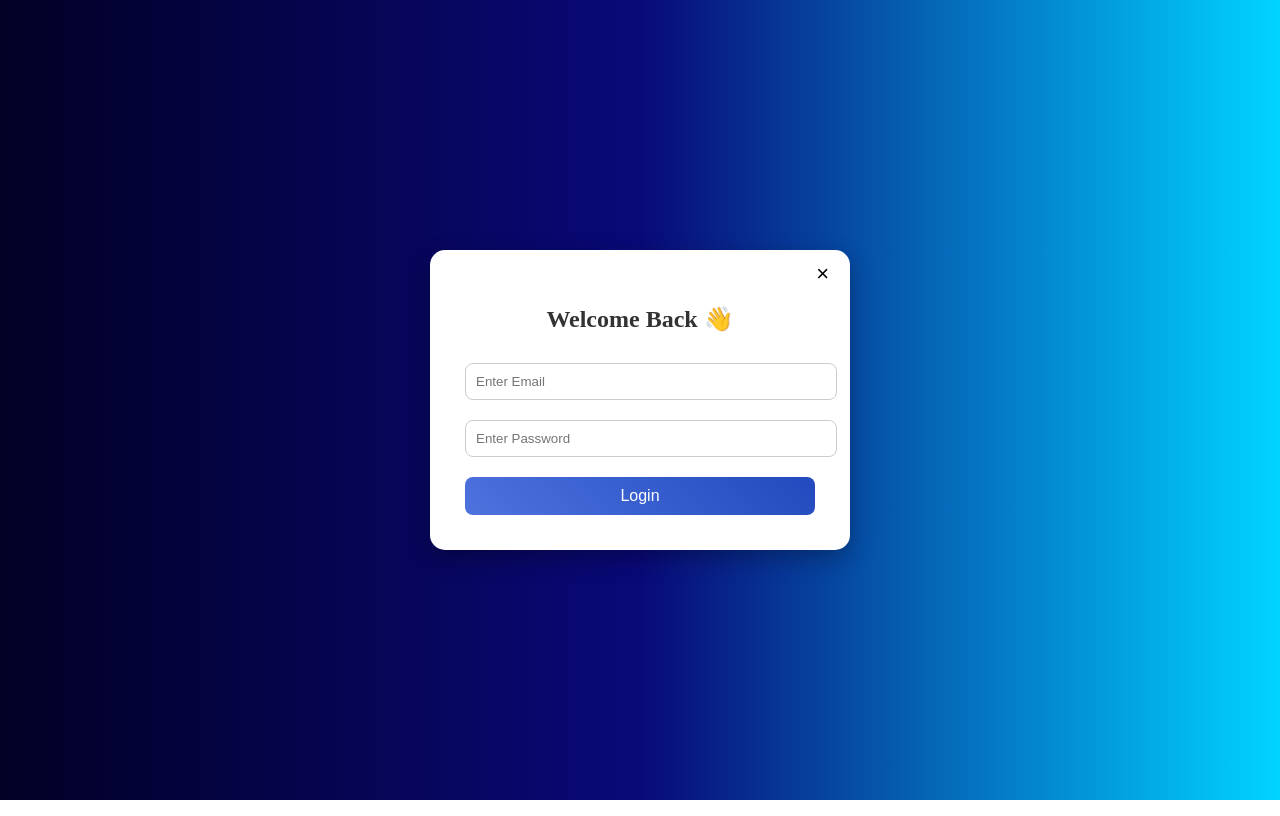
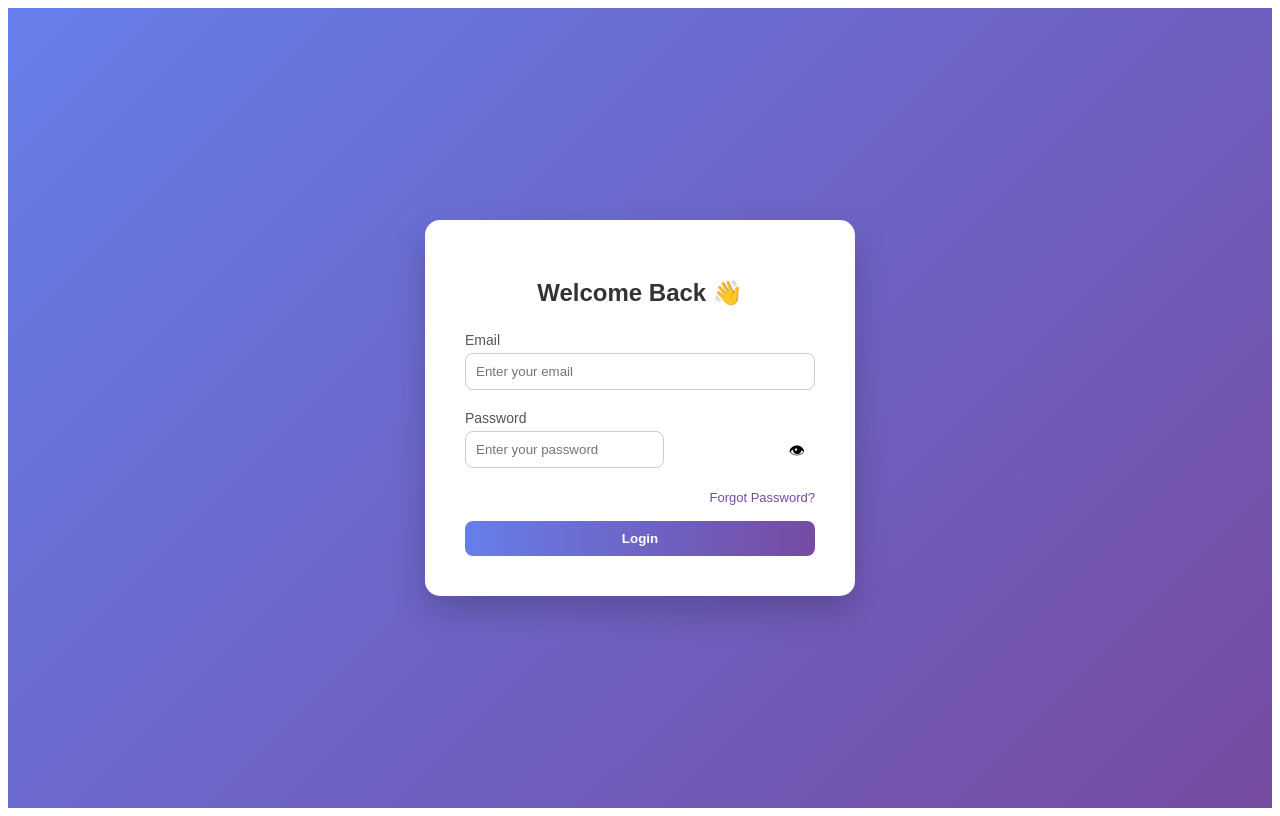
Before and after one commit to PratikshaPurkar2004/Roomify_Project, a React (Vite) app in the folder frontend/: page /login in a window 1280 px wide. Built offline with nearby package versions, Linux system fonts and the light colour scheme.

Commit message:
23-02-2026

```diff
--- a/frontend/src/App.jsx
+++ b/frontend/src/App.jsx
@@ -1,98 +1,31 @@
-import React from "react";
-import { Routes, Route, Navigate } from "react-router-dom";
+// import React from "react";
 
-import Welcome from "./Component/Welcome";
-import Login from "./Component/Login";
-import Registration from "./Component/Registration";
-
-import Dashboard from "./pages/Dashboard";
-import Profile from "./pages/Profile";
-import FindRoommates from "./pages/FindRoommates";
-
-import Requests from "./pages/Requests";
-import Subscription from "./pages/Subscription";
-
-import Header from "./Component/Header";
-import Sidebar from "./Component/Sidebar";
-import Footer from "./Component/Footer";
-import "./App.css";
+// import Routing from "./Routing/Routing";
+// import Welcome from "./Component/Welcome";
+// import Login from "./Component/Login";
+// import Forgot from "./Component/Forgot";
+// import Registration from "./Component/Registration";
 
 
+// export default function App() {
+//   return (
+//     <div>
+//       <Welcome/>
+//       <Login/>
+//       <Forgot/>
+//       <Registration/>
+//       <Routing />
+
+//     </div>
+
+//   );
+// }
+
+
+
+
+import Routing from "./Routing/Routing";
+
 export default function App() {
-  return (
-    <Routes>
-
-      <Route path="/" element={<Welcome />} />
-      <Route path="/login" element={<Login />} />
-      <Route path="/signup" element={<Registration />} />
-
-      <Route path="/dashboard" element={
-        <>
-          <Header />
-          <div className="layout">
-            <Sidebar />
-            <div className="content">
-              <Dashboard />
-            </div>
-          </div>
-          <Footer />
-        </>
-      } />
-
-      <Route path="/profile" element={
-        <>
-          <Header />
-          <div className="layout">
-            <Sidebar />
-            <div className="content">
-              <Profile />
-            </div>
-          </div>
-          <Footer />
-        </>
-      } />
-
-      <Route path="/Find" element={
-        <>
-          <Header />
-          <div className="layout">
-            <Sidebar />
-            <div className="content">
-              <FindRoommates />
-            </div>
-          </div>
-          <Footer />
-        </>
-      } />
-
-      <Route path="/requests" element={
-        <>
-          <Header />
-          <div className="layout">
-            <Sidebar />
-            <div className="content">
-              <Requests />
-            </div>
-          </div>
-          <Footer />
-        </>
-      } />
-
-      <Route path="/subscribe" element={
-        <>
-          <Header />
-          <div className="layout">
-            <Sidebar />
-            <div className="content">
-              <Subscription />
-            </div>
-          </div>
-          <Footer />
-        </>
-      } />
-
-      <Route path="*" element={<Navigate to="/" />} />
-
-    </Routes>
-  );
+  return <Routing />;
 }
--- /dev/null
+++ b/frontend/src/Component/Forgot.jsx
@@ -0,0 +1,35 @@
+import React from "react";
+import "./Login.css";
+
+
+function Forgot() {
+
+  const handleSubmit = (e) => {
+    e.preventDefault();
+    alert("Reset link sent!");
+  };
+
+  return (
+    <div className="login-container">
+      <div className="login-card">
+        <h2>Reset Password 🔐</h2>
+
+        <form onSubmit={handleSubmit}>
+          <div className="input-group">
+            <input
+              type="email"
+              placeholder="Enter your registered email"
+              required
+            />
+          </div>
+
+          <button type="submit" className="login-btn">
+            Send Reset Link
+          </button>
+        </form>
+      </div>
+    </div>
+  );
+}
+
+export default Forgot;
--- a/frontend/src/Component/Login.css
+++ b/frontend/src/Component/Login.css
@@ -1,89 +1,102 @@
-/* Background blur overlay */
-.modal-overlay {
-  position: fixed;
-  top: 0;
-  left: 0;
-  width: 100%;
-  height: 100%;
-  backdrop-filter: blur(8px);
-  background: linear-gradient(to right, #020024, #090979, #00d4ff);
+/* Full Page Background */
+.login-container {
+  height: 100vh;
   display: flex;
   justify-content: center;
   align-items: center;
+  background: linear-gradient(135deg, #667eea, #764ba2);
+  font-family: Arial, sans-serif;
 }
 
-/* Popup box */
-.login-modal {
+/* Card */
+.login-card {
   background: white;
-  padding: 35px;
+  padding: 40px;
+  width: 350px;
   border-radius: 15px;
-  width: 350px;
-  box-shadow: 0px 8px 25px rgba(0, 0, 0, 0.3);
-  animation: popup 0.3s ease-in-out;
-  position: relative;
+  box-shadow: 0 15px 35px rgba(0, 0, 0, 0.2);
+  transition: 0.4s;
 }
 
-/* Animation */
-@keyframes popup {
-  from {
-    transform: scale(0.8);
-    opacity: 0;
-  }
-  to {
-    transform: scale(1);
-    opacity: 1;
-  }
-}
-
-/* Close button */
-.close-btn {
-  position: absolute;
-  top: 10px;
-  right: 15px;
-  border: none;
-  background: none;
-  font-size: 22px;
-  cursor: pointer;
+.login-card:hover {
+  transform: scale(1.03);
 }
 
 /* Heading */
-.login-modal h2 {
+.login-card h2 {
   text-align: center;
-  margin-bottom: 20px;
+  margin-bottom: 25px;
   color: #333;
 }
 
-/* Input fields */
-.login-modal input {
-  width: 100%;
+/* Input Group */
+.input-group {
+  margin-bottom: 20px;
+  display: flex;
+  flex-direction: column;
+}
+
+.input-group label {
+  margin-bottom: 5px;
+  font-size: 14px;
+  color: #555;
+}
+
+.input-group input {
   padding: 10px;
-  margin: 10px 0;
   border-radius: 8px;
   border: 1px solid #ccc;
   outline: none;
   transition: 0.3s;
 }
 
-.login-modal input:focus {
-  border-color: #4a90e2;
-  box-shadow: 0 0 5px #4a90e2;
+.input-group input:focus {
+  border-color: #764ba2;
+  box-shadow: 0 0 5px rgba(118, 75, 162, 0.5);
 }
 
-/* Login button */
+/* Password Wrapper */
+.password-wrapper {
+  position: relative;
+}
+
+.toggle-password {
+  position: absolute;
+  right: 10px;
+  top: 8px;
+  cursor: pointer;
+}
+
+/* Forgot Password */
+.forgot {
+  text-align: right;
+  margin-bottom: 15px;
+}
+
+.forgot a {
+  text-decoration: none;
+  font-size: 13px;
+  color: #764ba2;
+}
+
+.forgot a:hover {
+  text-decoration: underline;
+}
+
+/* Button */
 .login-btn {
   width: 100%;
   padding: 10px;
   border: none;
-  background: linear-gradient(45deg, #4e73df, #224abe);
+  border-radius: 8px;
+  background: linear-gradient(to right, #667eea, #764ba2);
   color: white;
-  border-radius: 8px;
-  font-size: 16px;
+  font-weight: bold;
   cursor: pointer;
-  margin-top: 10px;
-  transition: 0.3s;
+  transition: 0.4s;
 }
 
 .login-btn:hover {
-  transform: scale(1.05);
-  opacity: 0.9;
+  background: linear-gradient(to right, #764ba2, #667eea);
+  box-shadow: 0 5px 15px rgba(0, 0, 0, 0.2);
 }
--- a/frontend/src/Component/Login.jsx
+++ b/frontend/src/Component/Login.jsx
@@ -1,66 +1,57 @@
 import React, { useState } from "react";
-import axios from "axios";
+import { Link } from "react-router-dom";
 import "./Login.css";
-import { Link } from "react-router-dom";
 
-const Login = ({ onClose }) => {
-  const [email, setEmail] = useState("");
-  const [password, setPassword] = useState("");
+function Login() {
+  const [showPassword, setShowPassword] = useState(false);
 
-  const handleSubmit = async (e) => {
+  const handleSubmit = (e) => {
     e.preventDefault();
-
-    try {
-      const res = await axios.post(
-        "http://localhost:5000/api/auth/login",
-        {
-          email,
-          password
-        }
-      );
-
-      alert("✅ Login Successful");
-      console.log(res.data);
-
-      onClose();  // close popup after login
-
-    } catch (err) {
-      alert("❌ Invalid Email or Password");
-      console.log(err);
-    }
+    alert("Login Clicked");
   };
 
   return (
-    <div className="modal-overlay">
-      <div className="login-modal">
-        <button className="close-btn" onClick={onClose}>×</button>
+    <div className="login-container">
+      <div className="login-card">
+        <h2>Welcome Back 👋</h2>
 
         <form onSubmit={handleSubmit}>
-          <h2>Welcome Back 👋</h2>
 
-          <input
-            type="email"
-            placeholder="Enter Email"
-            value={email}
-            onChange={(e) => setEmail(e.target.value)}
-            required
-          />
+          <div className="input-group">
+            <label>Email</label>
+            <input type="email" placeholder="Enter your email" required />
+          </div>
 
-          <input
-            type="password"
-            placeholder="Enter Password"
-            value={password}
-            onChange={(e) => setPassword(e.target.value)}
-            required
-          />
+          <div className="input-group">
+            <label>Password</label>
+            <div className="password-wrapper">
+              <input
+                type={showPassword ? "text" : "password"}
+                placeholder="Enter your password"
+                required
 
-          <button type="submit" className="login-btn">Login</button>
+              />
+              <span
+                className="toggle-password"
+                onClick={() => setShowPassword(!showPassword)}
+              >
+                👁
+              </span>
+            </div>
+          </div>
 
+          <div className="forgot">
+            <Link to="/forgot-password">Forgot Password?</Link>
+          </div>
+
+          <button type="submit" className="login-btn">
+            Login
+          </button>
 
         </form>
       </div>
     </div>
   );
-};
+}
 
 export default Login;
--- a/frontend/src/Component/Welcome.jsx
+++ b/frontend/src/Component/Welcome.jsx
@@ -18,7 +18,7 @@ const Welcome = () => {
           </p>
 
           <div className="btn-group">
-            <Link to="/Login" className="hero-btn">
+            <Link to="/login" className="hero-btn">
               Login
             </Link>
 
--- /dev/null
+++ b/frontend/src/Routing/Routing.jsx
@@ -0,0 +1,22 @@
+import React from "react";
+import { Routes, Route, Navigate } from "react-router-dom";
+
+import Welcome from "../Component/Welcome";
+import Login from "../Component/Login";
+import Forgot from "../Component/Forgot";
+import Registration from "../Component/Registration";
+
+function Routing() {
+  return (
+    <Routes>
+      <Route path="/" element={<Welcome />} />
+      <Route path="/login" element={<Login />} />
+      <Route path="/forgot-password" element={<Forgot />} />
+      <Route path="/signup" element={<Registration />} />
+
+      <Route path="*" element={<Navigate to="/" />} />
+    </Routes>
+  );
+}
+
+export default Routing;
--- a/frontend/src/main.jsx
+++ b/frontend/src/main.jsx
@@ -1,12 +1,29 @@
-import { StrictMode } from 'react'
-import { createRoot } from 'react-dom/client'
-import { BrowserRouter } from 'react-router-dom'
-import App from './App.jsx'
+// import { StrictMode } from 'react'
+// import { createRoot } from 'react-dom/client'
+// import { BrowserRouter } from 'react-router-dom'
+// import App from './App.jsx'
+// import Routing from './Routing/Routing.jsx'
 
-createRoot(document.getElementById('root')).render(
-  <StrictMode>
-    <BrowserRouter>
-      <App />
-    </BrowserRouter>
-  </StrictMode>,
-)
+// createRoot(document.getElementById('root')).render(
+
+//     <BrowserRouter>
+//       <App />
+//       <Routing />
+//     </BrowserRouter>
+
+// )
+
+
+
+
+
+
+import { createRoot } from "react-dom/client";
+import { BrowserRouter } from "react-router-dom";
+import App from "./App.jsx";
+
+createRoot(document.getElementById("root")).render(
+  <BrowserRouter>
+    <App />
+  </BrowserRouter>
+);
```
Also changed, not shown: frontend/src/Component/Registration.jsx (+11 -33 lines).
